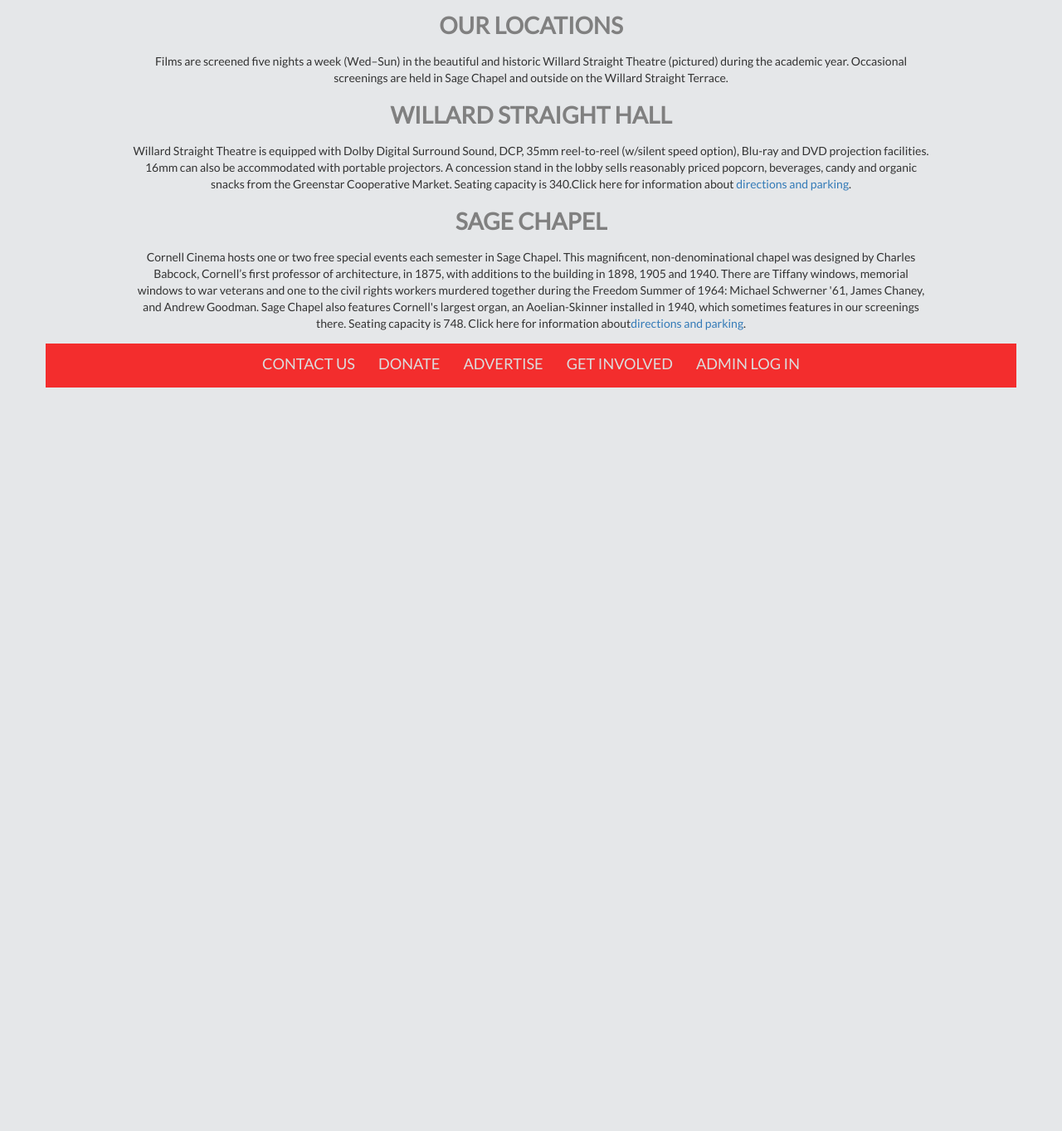
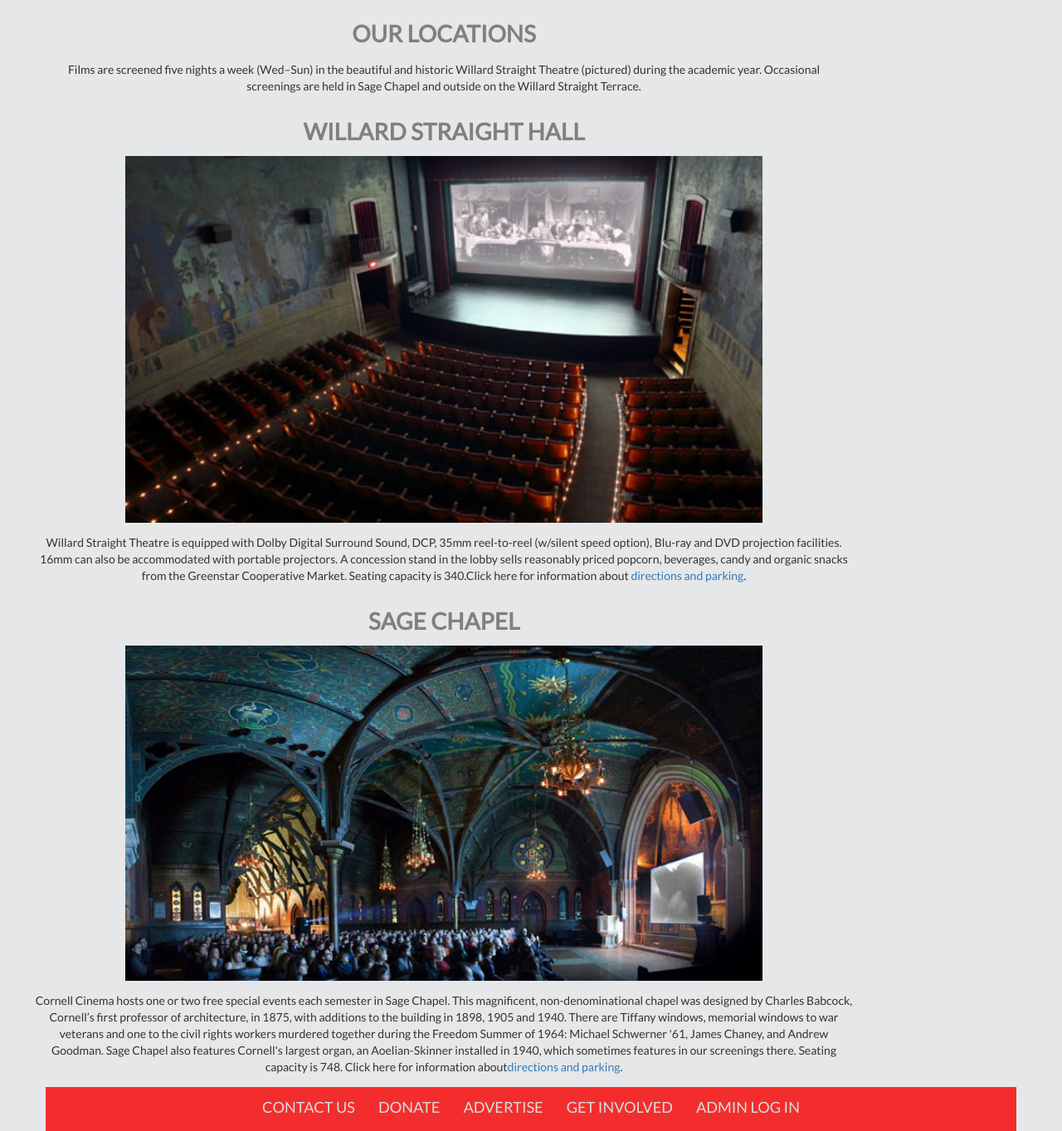
Before and after one commit to anniehughey/CineHackers, a PHP site: page /locations.php in a window 1280 px wide. Shown: the part 177-1540 px from the top of the page at 83% size. Before the commit the page ends 644 px from the top, so only its background shows below. Run offline with PHP 8.4, Linux system fonts and the light colour scheme; some libraries are stand-ins or nearby versions.

Commit message:
added images to Locations

```diff
--- a/CornellCinema/locations.php
+++ b/CornellCinema/locations.php
@@ -22,19 +22,23 @@
 		<!-- end of header row div -->
 		<!-- List the locations and provide google maps containers and links to directions for each -->
 		<!-- also provide links to parking -->
-		<div class="content">
+		<div class="row content">
 			<h1 class="title">OUR LOCATIONS</h1>
 			<p class="text">
 				Films are screened five nights a week (Wed–Sun) in the beautiful and historic Willard Straight Theatre (pictured) during the academic year. Occasional screenings are held in Sage Chapel and outside on the Willard Straight Terrace.
 			</p>
-			<div class="WSH">
+			<div class="row">
 				<h1 class="title">WILLARD STRAIGHT HALL</h1>
+				<img src="images/theater_image.jpg" alt="Willard Straight Hall" id="WSH">
+				<!-- img src: Cornell Cinema -->
 				<p class="text">Willard Straight Theatre is equipped with Dolby Digital Surround Sound, DCP, 35mm reel-to-reel (w/silent speed option), Blu-ray and DVD projection facilities. 16mm can also be accommodated with portable projectors. A concession stand in the lobby sells reasonably priced popcorn, beverages, candy and organic snacks from the Greenstar Cooperative Market. Seating capacity is 340.Click here for information about <a href="http://cinema.cornell.edu/info/cornell_map.html">directions and parking</a>.</p>
 			</div>
 			<!-- end of WSH div-->
-			<div class="sage">
+			<div class="row">
 				<h1 class="title">SAGE CHAPEL</h1>
-				<p class="text">Cornell Cinema hosts one or two free special events each semester in Sage Chapel. This magnificent, non-denominational chapel was designed by Charles Babcock, Cornell’s first professor of architecture, in 1875, with additions to the building in 1898, 1905 and 1940. There are Tiffany windows, memorial windows to war veterans and one to the civil rights workers murdered together during the Freedom Summer of 1964: Michael Schwerner '61, James Chaney, and Andrew Goodman. Sage Chapel also features Cornell's largest organ, an Aoelian-Skinner installed in 1940, which sometimes features in our screenings there. Seating capacity is 748. Click here for information about<a href="http://cinema.cornell.edu/info/cornell_map.html">directions and parking</a>.</p>
+				<img src="images/sage.jpg" alt="Sage chapel" id="sage">
+				<!-- img src: Cornell Cinema -->
+				<p class="text">Cornell Cinema hosts one or two free special events each semester in Sage Chapel. This magnificent, non-denominational chapel was designed by Charles Babcock, Cornell’s first professor of architecture, in 1875, with additions to the building in 1898, 1905 and 1940. There are Tiffany windows, memorial windows to war veterans and one to the civil rights workers murdered together during the Freedom Summer of 1964: Michael Schwerner '61, James Chaney, and Andrew Goodman. Sage Chapel also features Cornell's largest organ, an Aoelian-Skinner installed in 1940, which sometimes features in our screenings there. Seating capacity is 748. Click here for information about<a href="parking.php">directions and parking</a>.</p>
 			</div>
 			<!-- end of WSH div-->
 		</div>
--- a/CornellCinema/styles/style.css
+++ b/CornellCinema/styles/style.css
@@ -353,3 +353,14 @@ a {
 #mobile {
 	max-width: 50px;
 }
+
+
+/* LOCATIONS */
+
+#WSH {
+	width: 60vw;
+}
+
+#sage {
+	width: 60vw;
+}
```
Also changed, not shown: CornellCinema/images/sage.jpg (added), CornellCinema/images/theater_image.jpg (added).
